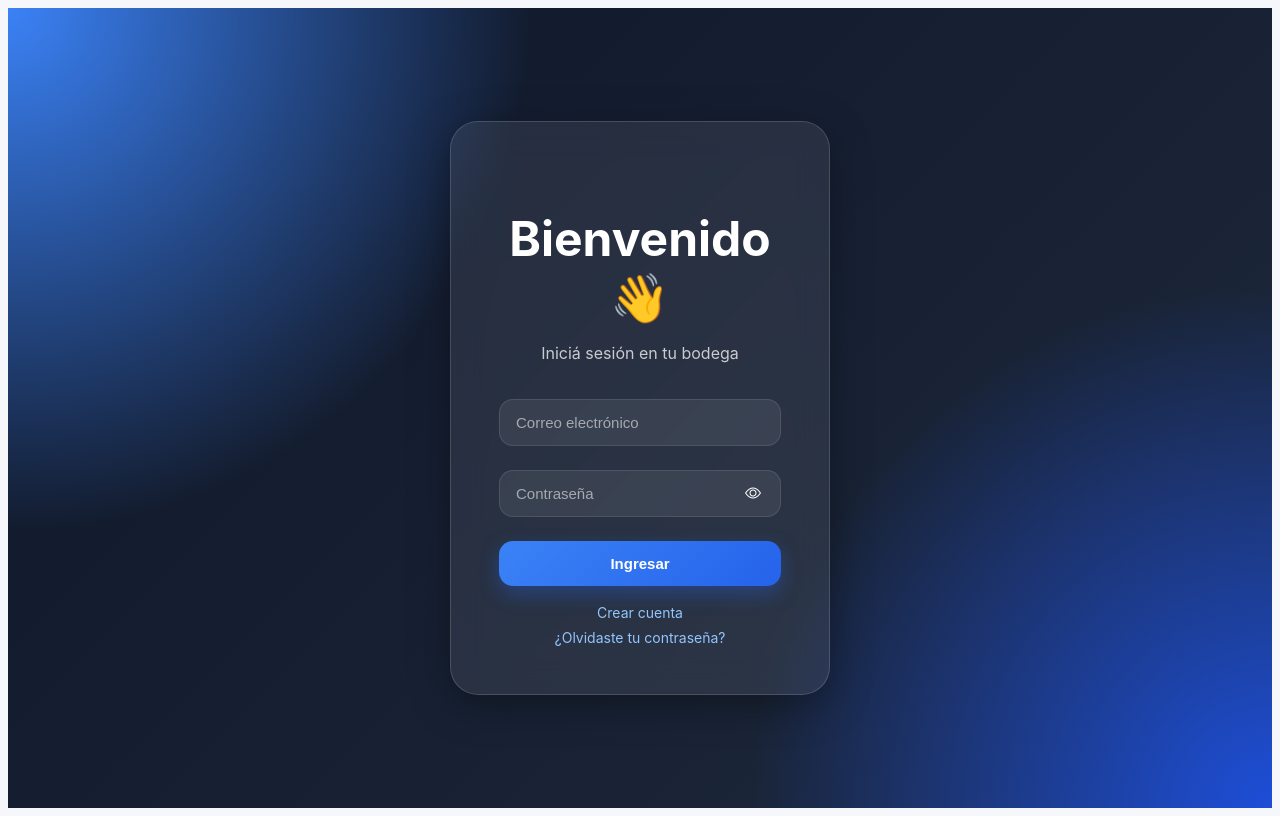
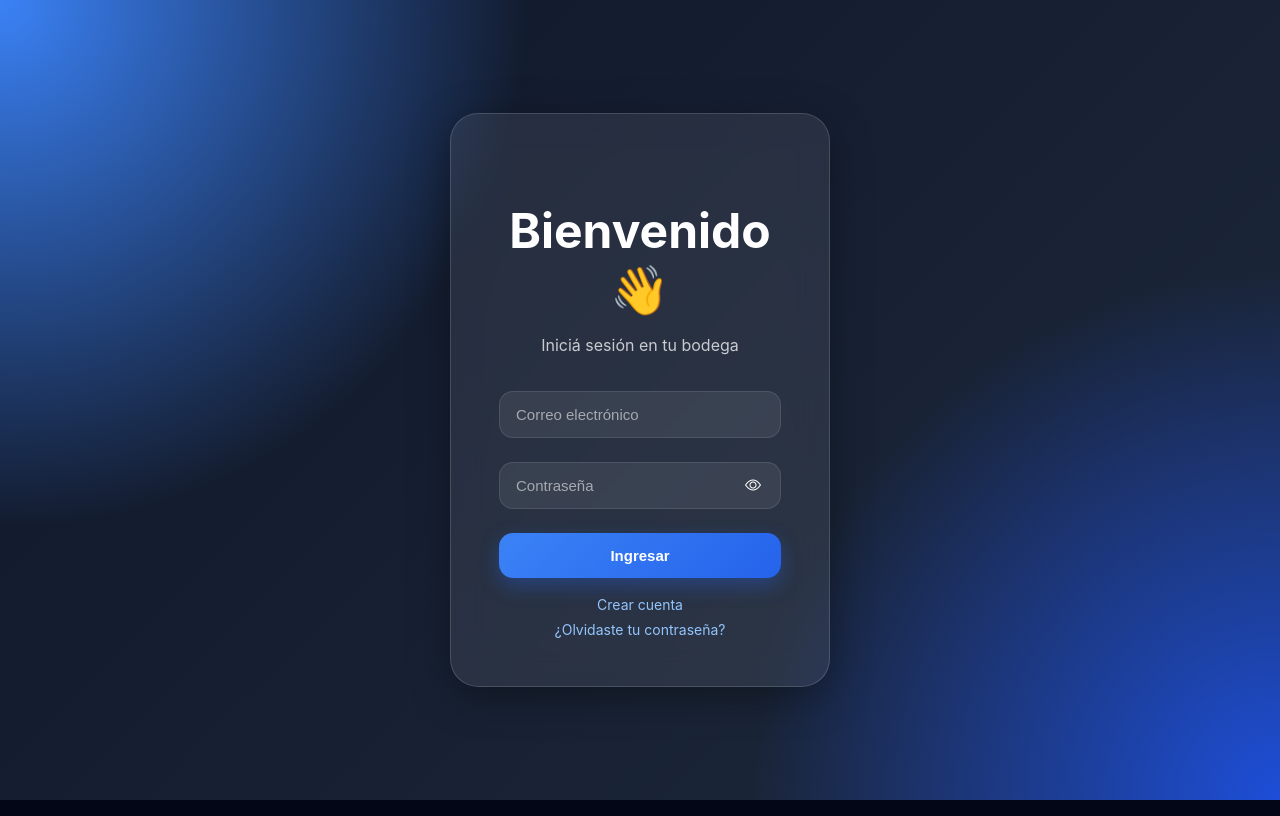
Before and after one commit to Elias-Raimundo/bodega-frontend, an Angular app: page /login in a window 1280 px wide. Built offline with nearby package versions, Linux system fonts and the light colour scheme.

Commit message:
Limpiar border blancos

```diff
--- a/src/app/app.css
+++ b/src/app/app.css
@@ -23,7 +23,7 @@
 
 /* CONTENT */
 .content {
-  background: #f5f7fb;
+  background: #020617;
   flex: 1;
   display: flex;
   flex-direction: column;
@@ -31,6 +31,6 @@
 
 .page {
   flex: 1;
-  padding: 20px;
+  padding: 0;
   width: 100%;
 }
--- a/src/styles.css
+++ b/src/styles.css
@@ -1,9 +1,16 @@
 @import 'ngx-toastr/toastr';
 @import 'bootstrap-icons/font/bootstrap-icons.css';
+
+html,
 body {
-    background: #f5f7fb;
+    margin: 0;
+    padding: 0;
+    width: 100%;
+    min-height: 100%;
+    background: #020617;
     color: #111827;
     font-family: 'Inter', sans-serif;
+    overflow-x: hidden;
 }
 
 * {
```
